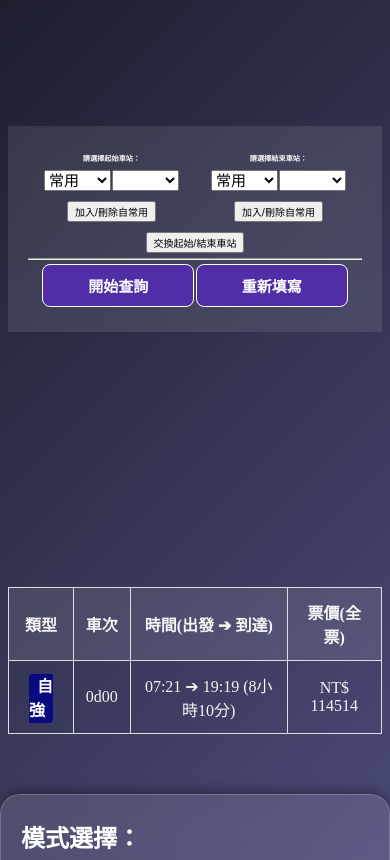
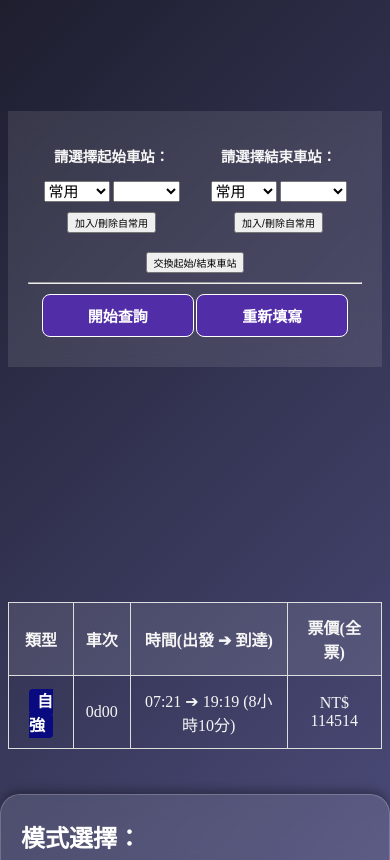
Before and after one commit to SACJYhpt/TaiwanRailways, a plain HTML site: page frontend/main.html in a window 390 px wide. Drawn offline with nearby package versions, Linux system fonts and the light colour scheme.

Commit message:
小修字體大小

```diff
--- a/frontend/main.css
+++ b/frontend/main.css
@@ -132,7 +132,7 @@ button {
         padding: 20px;
         background: rgba(255, 255, 255, 0.1);
         backdrop-filter: blur(10px);
-        /* margin-bottom: 10px; */
+        margin-bottom: 10px;
         /* border-bottom: 1px solid rgba(255, 255, 255, 0.2); */
     }
 
@@ -149,7 +149,7 @@ button {
 
     .set-station, .set-btn {
         text-align: center;
-        font-size: 0.3em;
+        font-size: 0.6em;
     }
 
     .set-stationDiv {
```
